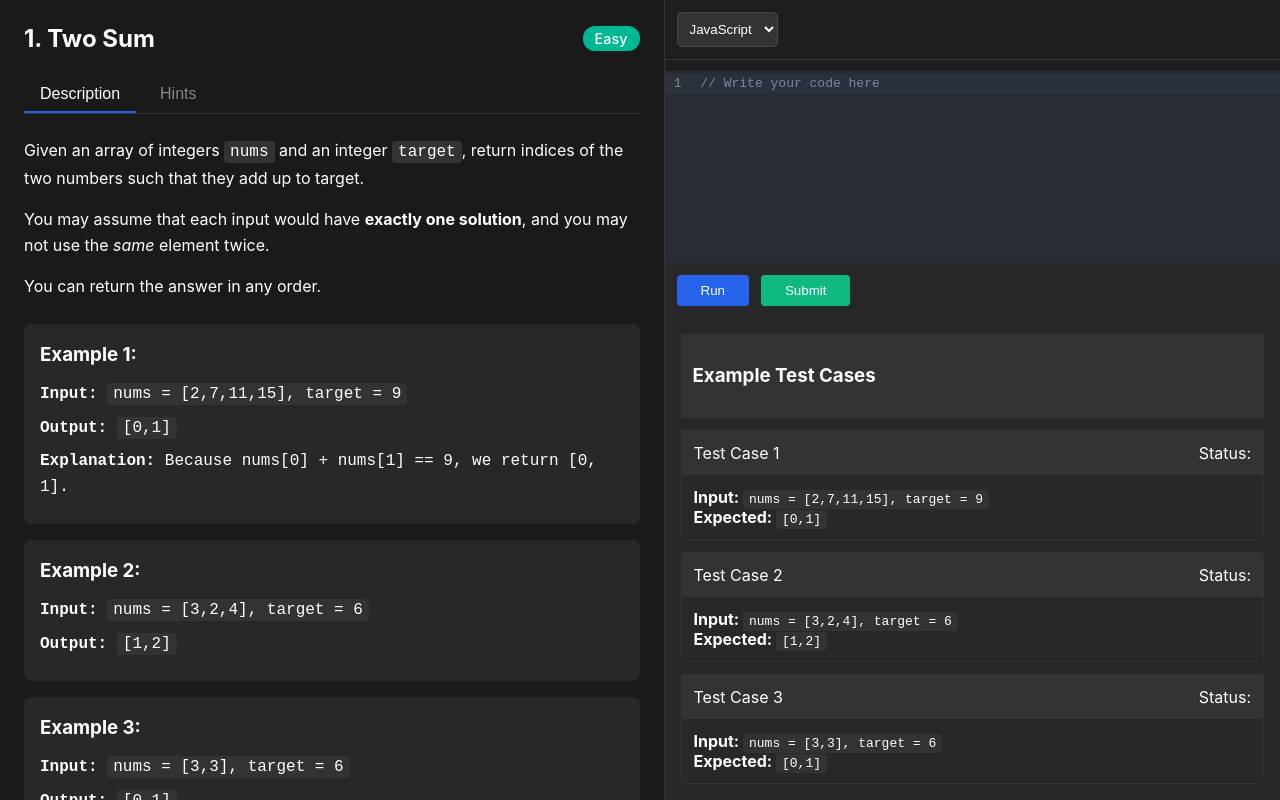
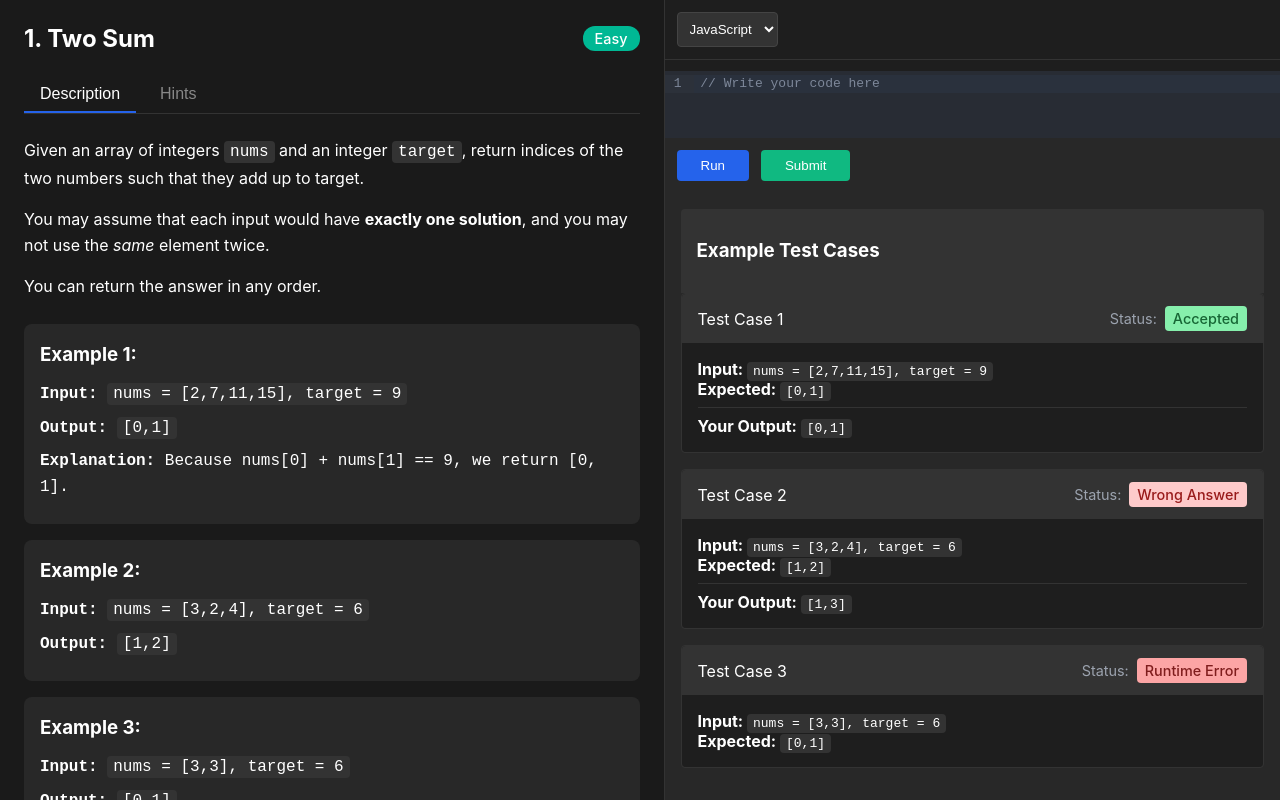
Before and after one commit to jesvinpd/Education_platform, a React (Create React App) app: page /problem/1 in a window 1280 px wide. Both pictures are taken after a click on the button "Run". Built offline with nearby package versions, Linux system fonts and the light colour scheme.

Commit message:
testcases section UI readyand tested using  simulation

```diff
--- a/src/components/dashboard/Problem.jsx
+++ b/src/components/dashboard/Problem.jsx
@@ -10,6 +10,9 @@ const Problem = ({ problems }) => {
   const problem = problems.find(p => p.questionNo === parseInt(id));
   const [code, setCode] = useState('// Write your code here');
   const [activeTab, setActiveTab] = useState('description');
+  const [testResults, setTestResults] = useState(
+    problem.examples.map(() => ({ status: 'Pending', result: null }))
+  );
 
   if (!problem) return <div>Problem not found</div>;
 
@@ -23,6 +26,31 @@ const Problem = ({ problems }) => {
       backgroundColor: colors[difficulty],
       color: 'white'
     };
+  };
+
+  const simulateTestRun = () => {
+    setTestResults(prev => prev.map(result => ({
+      ...result,
+      status: 'Running'
+    })));
+
+    setTimeout(() => {
+      const simulatedResults = problem.examples.map((example, index) => {
+        const outcomes = ['Accepted', 'Wrong Answer', 'Time Limit Exceeded', 'Runtime Error'];
+        const randomOutcome = outcomes[Math.floor(Math.random() * outcomes.length)];
+
+        return {
+          status: randomOutcome,
+          result: randomOutcome === 'Accepted'
+            ? example.output
+            : randomOutcome === 'Wrong Answer'
+              ? '[1,3]'
+              : null
+        };
+      });
+
+      setTestResults(simulatedResults);
+    }, 1500);
   };
 
   return (
@@ -135,7 +163,7 @@ const Problem = ({ problems }) => {
         </div>
 
         <div className="action-buttons">
-          <button className="run-button">Run</button>
+          <button className="run-button" onClick={simulateTestRun}>Run</button>
           <button className="submit-button">Submit</button>
         </div>
 
@@ -147,7 +175,12 @@ const Problem = ({ problems }) => {
             <div key={index} className="test-case">
               <div className="test-case-header">
                 <span>Test Case {index + 1}</span>
-                <span>Status: </span>
+                <div className="status-container">
+                  <span className="status-label">Status: </span>
+                  <span className={`test-status ${testResults[index].status.toLowerCase()}`}>
+                    {testResults[index].status}
+                  </span>
+                </div>
               </div>
               <div className="test-case-content">
                 <div className="test-case-input">
@@ -158,6 +191,12 @@ const Problem = ({ problems }) => {
                   <strong>Expected: </strong>
                   <code>{example.output}</code>
                 </div>
+                {testResults[index].result && (
+                  <div className="test-case-result">
+                    <strong>Your Output: </strong>
+                    <code>{testResults[index].result}</code>
+                  </div>
+                )}
               </div>
             </div>
           ))}
--- a/src/components/dashboard/css/Problem.css
+++ b/src/components/dashboard/css/Problem.css
@@ -182,30 +182,74 @@ code {
 }
 
 .test-case {
-  margin-top: 12px;
+  margin-bottom: 16px;
   border: 1px solid #333;
   border-radius: 4px;
+  overflow: hidden;
 }
 
 .test-case-header {
   display: flex;
   justify-content: space-between;
   align-items: center;
-  padding: 12px;
+  padding: 12px 16px;
   background-color: #333;
+  border-top-left-radius: 4px;
+  border-top-right-radius: 4px;
 }
 
 .test-case-content {
-  padding: 12px;
+  padding: 16px;
+  background-color: #1E1E1E;
+  border-bottom-left-radius: 4px;
+  border-bottom-right-radius: 4px;
+}
+
+.test-status {
+  padding: 4px 8px;
+  border-radius: 4px;
+  font-size: 0.9rem;
+  font-weight: 500;
+}
+
+.test-status.pending {
+  background-color: #e2e8f0;
+  color: #64748b;
+}
+
+.test-status.running {
+  background-color: #bae6fd;
+  color: #0369a1;
+}
+
+.test-status.accepted {
+  background-color: #86efac;
+  color: #166534;
+}
+
+.test-status.wrong {
+  background-color: #fecaca;
+  color: #991b1b;
+}
+
+.test-status.time {
+  background-color: #fde68a;
+  color: #854d0e;
+}
+
+.test-status.runtime {
+  background-color: #fca5a5;
+  color: #7f1d1d;
+}
+
+.test-case-result {
+  margin-top: 8px;
+  padding-top: 8px;
+  border-top: 1px solid #333;
 }
 
 .run-test-button {
-  padding: 4px 12px;
-  background-color: #2563eb;
-  color: white;
-  border: none;
-  border-radius: 4px;
-  cursor: pointer;
+  display: none;
 }
 
 .hints {
@@ -218,3 +262,25 @@ code {
   color: #888;
   font-style: italic;
 }
+
+.status-container {
+  display: flex;
+  align-items: center;
+  gap: 8px;
+}
+
+.status-label {
+  color: #9CA3AF;
+  font-size: 0.9rem;
+}
+
+/* Update existing test-case-header style to properly align items */
+.test-case-header {
+  display: flex;
+  justify-content: space-between;
+  align-items: center;
+  padding: 12px 16px;
+  background-color: #333;
+  border-top-left-radius: 4px;
+  border-top-right-radius: 4px;
+}
```
